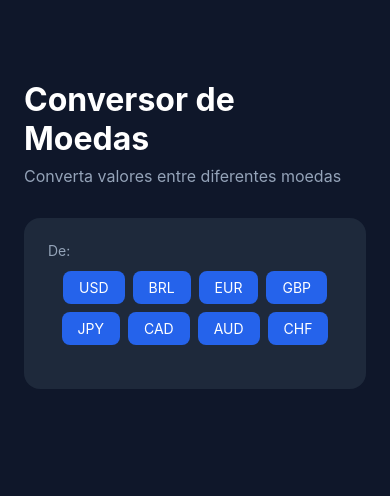
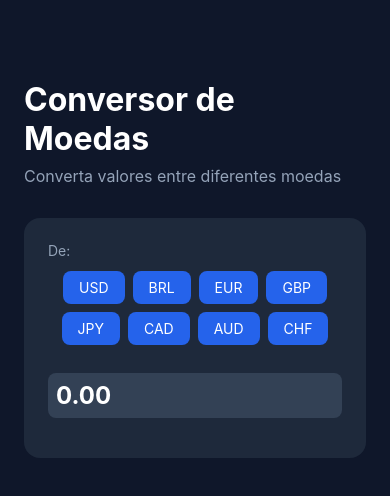
Before and after one commit to iago193/conversor-app, a React Native app: screen / in a window 390 px wide. Shown: the top 496 px of the page. Built offline with nearby package versions, Linux system fonts and the light colour scheme.

Commit message:
inputs de entrada de dados feitos

```diff
--- a/App.js
+++ b/App.js
@@ -10,6 +10,7 @@ import {
 import { ButtonInitConvert } from "./src/components/button";
 import { styles } from "./app.styles";
 import { currencies } from "./src/constants/currencies";
+import { Input } from "./src/components/input";
 
 export default function App() {
   return (
@@ -37,6 +38,7 @@ export default function App() {
                 />
               ))}
             </View>
+            <Input value={''} onChangeText={''} label={''} />
           </View>
         </View>
       </ScrollView>
--- /dev/null
+++ b/src/components/input/index.js
@@ -0,0 +1,20 @@
+import { Text, View } from "react-native";
+import { StyleInput } from "./styles";
+import { TextInput } from "react-native";
+
+export function Input({ value, onChangeText, label }) {
+  return (
+    <View style={StyleInput.container}>
+      <View Style={StyleInput.label}>
+        <Text style={StyleInput.labelInput}>{label}</Text>
+        <TextInput
+          placeholder="0.00"
+          onChangeText={onChangeText}
+          value={value}
+          style={StyleInput.input}
+          keyboardType="numeric"
+        ></TextInput>
+      </View>
+    </View>
+  );
+}
--- /dev/null
+++ b/src/components/input/styles.js
@@ -0,0 +1,29 @@
+import { StyleSheet } from "react-native";
+import { colors } from "../../styles/colors";
+
+export const StyleInput = StyleSheet.create({
+  container: {
+    marginBottom: 16,
+    flexDirection: 'column'
+  },
+
+  label: {
+    color: colors.textSecondary,
+    marginBottom: 8,
+    fontSize: 14,
+  },
+
+  labelInput: {
+    marginVertical: 4,
+    color: colors.textSecondary,
+  },
+
+  input: {
+    backgroundColor: colors.inputBackground,
+    color: colors.text,
+    fontSize: 24,
+    fontWeight: 'bold',
+    borderRadius: 8,
+    padding: 8
+  }
+});
```
